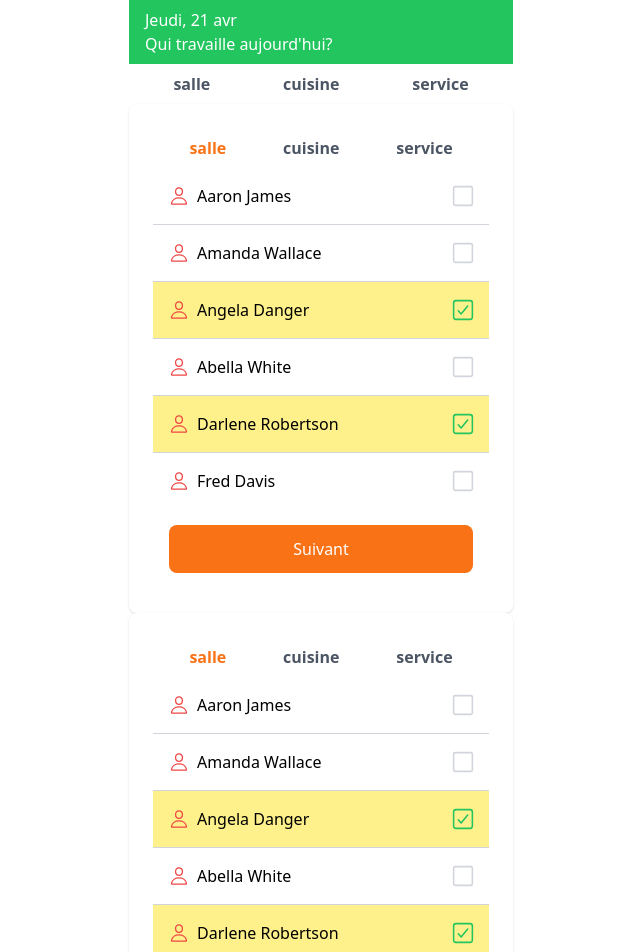
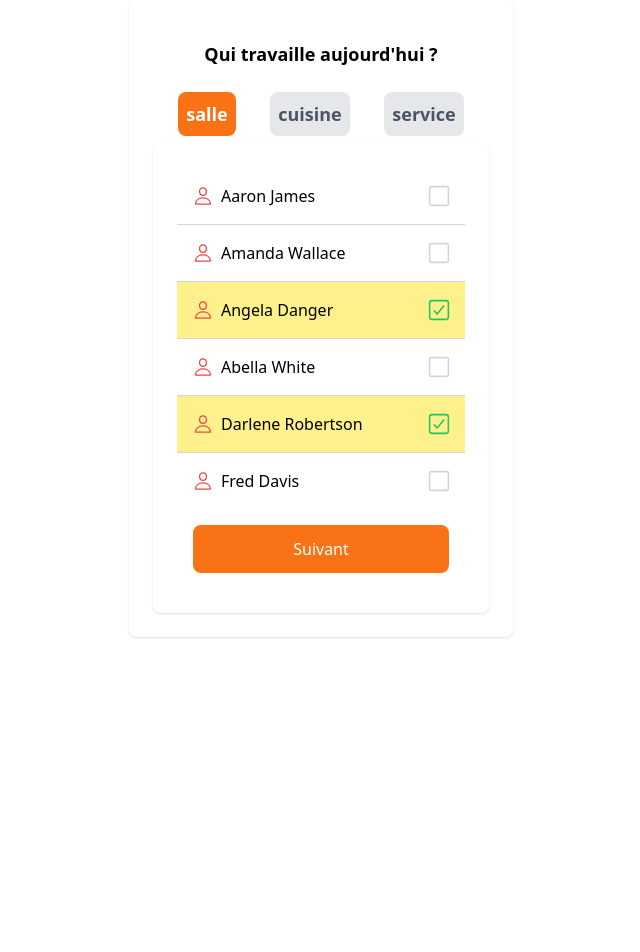
Before and after one commit to helio75011/TP-FRAMEWORK-CSS, a React (Create React App) app: page / in a window 1280 px wide. Shown: the top 952 px of the page, without its empty margins (319-959 px from the left). After the commit the page ends 800 px from the top, so only its background shows below. Built offline with nearby package versions, Linux system fonts and the light colour scheme; the HTML template or start-up script is replaced by a standard one.

Commit message:
finish 1 step for the salle and kitchen

```diff
--- a/src/App.js
+++ b/src/App.js
@@ -2,22 +2,16 @@
 
 import React, { useState } from 'react';
 import CategoryFilter from './components/Categories';
-import UserList from './components/UserList';
 
 const App = () => {
   const [selectedCategory, setSelectedCategory] = useState('salle');
 
   return (
-    <div className="flex flex-col h-screen">
-      <div className="px-4 py-2 bg-green-500 text-white">
-        <p>Jeudi, 21 avr</p>
-        <h2>Qui travaille aujourd'hui?</h2>
+    <div className="bg-white shadow rounded-lg p-6">
+      <div className="text-center p-4">
+        <h2 className="text-lg font-bold">Qui travaille aujourd'hui ?</h2>
       </div>
       <CategoryFilter selectedCategory={selectedCategory} setSelectedCategory={setSelectedCategory} />
-      <UserList selectedCategory={selectedCategory} />
-      <button className="bg-pink-300 p-4 rounded-full text-white font-semibold self-center mb-4 shadow-lg">
-        Suivant →
-      </button>
     </div>
   );
 };
--- a/src/components/Categories.jsx
+++ b/src/components/Categories.jsx
@@ -13,20 +13,27 @@ const CategoryFilter = ({ selectedCategory, setSelectedCategory }) => {
   return (
     <div className="safe-area">
       <div className="flex-container">
-        <div className="flex justify-around p-2">
-          <button className={`${getButtonClass('salle')} font-semibold text-gray-600`}
-            onClick={() => setSelectedCategory('salle')}>
-            <span className={getTextClass('salle')}>salle</span>
+      <div className="flex justify-around p-2">
+          <button
+            className={`font-semibold ${selectedCategory === 'salle' ? 'bg-orange-500' : 'bg-gray-200'} p-2 rounded-lg`}
+            onClick={() => setSelectedCategory('salle')}
+          >
+            <span className={`text-lg ${selectedCategory === 'salle' ? 'text-white' : 'text-gray-600'}`}>salle</span>
           </button>
-          <button className={`${getButtonClass('cuisine')} font-semibold text-gray-600`}
-            onClick={() => setSelectedCategory('cuisine')}>
-            <span className={getTextClass('cuisine')}>cuisine</span>
+          <button
+      className={`font-semibold ${selectedCategory === 'cuisine' ? 'bg-orange-500' : 'bg-gray-200'} p-2 rounded-lg`}
+            onClick={() => setSelectedCategory('cuisine')}
+          >
+            <span className={`text-lg ${selectedCategory === 'cuisine' ? 'text-white' : 'text-gray-600'}`}>cuisine</span>
           </button>
-          <button className={`${getButtonClass('service')} font-semibold text-gray-600`}
-            onClick={() => setSelectedCategory('service')}>
-            <span className={getTextClass('service')}>service</span>
+          <button
+            className={`font-semibold ${selectedCategory === 'service' ? 'bg-orange-500' : 'bg-gray-200'} p-2 rounded-lg`}
+            onClick={() => setSelectedCategory('service')}
+          >
+            <span className={`text-lg ${selectedCategory === 'service' ? 'text-white' : 'text-gray-600'}`}>service</span>
           </button>
-        </div>
+      </div>
+
         <div className="user-list-container">
           <UserList selectedCategory={selectedCategory} />
         </div>
--- a/src/components/Cuisine.jsx
+++ /dev/null
@@ -1,53 +0,0 @@
-// file: /components/StaffList.jsx
-
-import React, { useState } from 'react';
-
-const staffMembers = [
-  { name: 'Agnes Liles', selected: false },
-  { name: 'Kenneth Burnett', selected: false },
-  { name: 'Gabriella Lopez', selected: false },
-  { name: 'Jawad Abbas', selected: false },
-  { name: 'Abdel-Kader Khelfoun', selected: false },
-  { name: 'Fabrice Piel', selected: false },
-];
-
-const Cuisine = () => {
-  const [staff, setStaff] = useState(staffMembers);
-
-  const toggleSelection = (index) => {
-    const newStaff = [...staff];
-    newStaff[index].selected = !newStaff[index].selected;
-    setStaff(newStaff);
-  };
-
-  return (
-    <div className="bg-white shadow rounded-lg p-6">
-      <div className="flex justify-between items-center mb-4">
-        <h2 className="text-lg font-bold text-gray-700">Qui travaille aujourd'hui ?</h2>
-        <div>
-          <button className="bg-gray-200 text-gray-700 py-1 px-3 rounded-full mr-2">salle</button>
-          <button className="bg-orange-500 text-white py-1 px-3 rounded-full mr-2">cuisine</button>
-          <button className="bg-gray-200 text-gray-700 py-1 px-3 rounded-full">service</button>
-        </div>
-      </div>
-      <div className="space-y-2">
-        {staff.map((member, index) => (
-          <div key={member.name} className="flex items-center justify-between">
-            <span className="text-gray-800">{member.name}</span>
-            <button
-              onClick={() => toggleSelection(index)}
-              className={`p-2 rounded-full ${member.selected ? 'bg-orange-500' : 'bg-gray-200'}`}
-            >
-              {member.selected ? '✓' : ''}
-            </button>
-          </div>
-        ))}
-      </div>
-      <div className="flex justify-end mt-4">
-        <button className="bg-orange-500 text-white py-2 px-6 rounded-full">Suivant</button>
-      </div>
-    </div>
-  );
-};
-
-export default Cuisine
--- a/src/components/Salle.jsx
+++ /dev/null
@@ -1,63 +0,0 @@
-import React, { useState } from 'react';
-// Make sure to import tailwind.css correctly.
-// import '../index.css';
-import { toggleDarkMode } from '../functions/Darkmode';
-
-function Salle() {
-  // Initialize the state of employees
-  const [employees, setEmployees] = useState([
-    { id: 1, name: 'Aaron James', selected: false },
-    { id: 2, name: 'Amanda Wallace', selected: false },
-    { id: 3, name: 'Angela Danger', selected: true },
-    { id: 4, name: 'Abella White', selected: false },
-    { id: 5, name: 'Darlene Robertson', selected: true },
-    { id: 6, name: 'Fred Davis', selected: false },
-  ]);
-
-  // Function to toggle the selection of an employee
-  const toggleEmployeeSelection = (id) => {
-    setEmployees(
-      employees.map((employee) =>
-        employee.id === id ? { ...employee, selected: !employee.selected } : employee
-      )
-    );
-  };
-
-  return (
-    <div className="bg-white shadow rounded-lg p-6">
-      <div className="text-center p-4">
-        <h2 className="text-lg font-bold">Qui travaille aujourd'hui ?</h2>
-      </div>
-
-      <div className="flex justify-around p-2">
-        <button className="font-semibold text-gray-600">salle</button>
-        <button className="font-semibold text-gray-600">cuisine</button>
-        <button className="font-semibold text-gray-600">service</button>
-      </div>
-
-      <div className="divide-y divide-gray-300">
-        {employees.map((employee) => (
-          <div
-            key={employee.id}
-            className={`flex items-center p-4 ${employee.selected ? 'bg-yellow-200' : ''}`}
-          >
-            <div className="flex-grow font-medium px-2">{employee.name}</div>
-            <input
-              type="checkbox"
-              checked={employee.selected}
-              onChange={() => toggleEmployeeSelection(employee.id)}
-              className="transform scale-125"
-            />
-          </div>
-        ))}
-      </div>
-
-      <div className="p-4">
-        <button className="w-full bg-orange-500 text-white p-3 rounded-lg">Suivant</button>
-      </div>
-      <button onClick={toggleDarkMode}>Basculer le mode sombre</button>
-    </div>
-  );
-}
-
-export default Salle;
--- a/src/components/UserList.jsx
+++ b/src/components/UserList.jsx
@@ -39,12 +39,6 @@ const UserList = ({ selectedCategory }) => {
 
   return (
     <div className="bg-white shadow rounded-lg p-6">
-        <div className="flex justify-around p-2">
-            <button className={`font-semibold ${selectedCategory === 'salle' ? 'text-orange-500' : 'text-gray-600'}`}>salle</button>
-            <button className={`font-semibold ${selectedCategory === 'cuisine' ? 'text-orange-500' : 'text-gray-600'}`}>cuisine</button>
-            <button className={`font-semibold ${selectedCategory === 'service' ? 'text-orange-500' : 'text-gray-600'}`}>service</button>
-        </div>
-
         <div className="divide-y divide-gray-300">
             {filteredData.map((item) => (
                 <div key={item.id} className={`flex items-center p-4 ${item.checked ? 'bg-yellow-200' : ''}`}>
```
